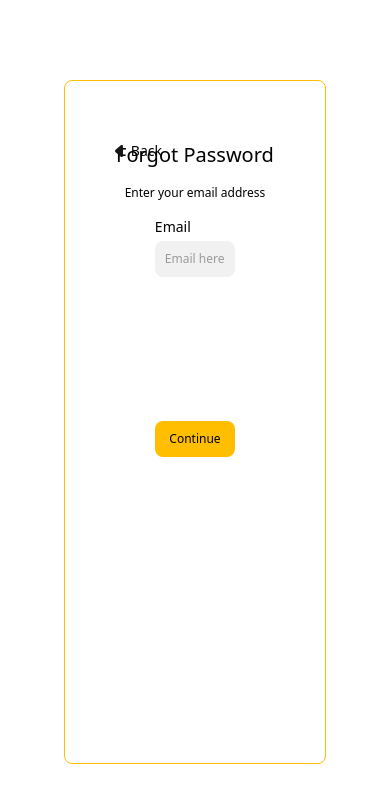
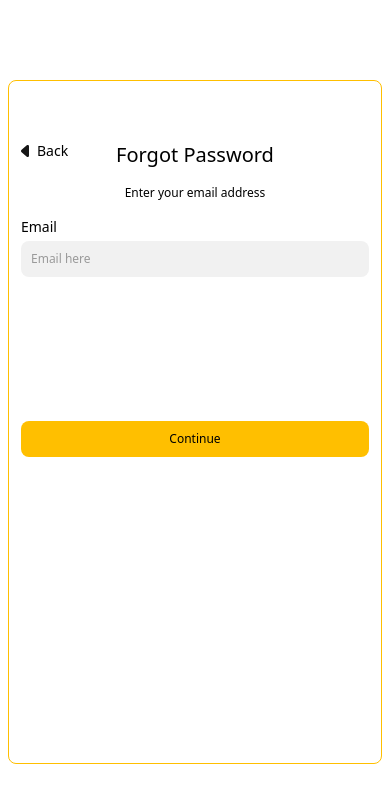
Before and after one commit to KABUKABUAPP/admin_frontend, a Next.js app: page /auth/forgot-password in a window 390 px wide. Shown: the top 802 px of the page. Built offline with nearby package versions, Linux system fonts and the light colour scheme; no server answers.

Commit message:
auth forms responsiveness fix

```diff
--- a/components/modules/auth/ForgotPasswordForm.tsx
+++ b/components/modules/auth/ForgotPasswordForm.tsx
@@ -30,7 +30,7 @@ const ForgotPasswordForm: FC<Props> = ({ handleSubmitFormSuccess }) => {
   };
 
   return (
-    <div className="mx-auto max-w-[70%] p-2 pt-14">
+    <div className="mx-auto max-w-[70%] p-2 pt-14 max-sm:max-w-full">
       <div className="relative">
         <Button
           title="Back"
@@ -50,7 +50,7 @@ const ForgotPasswordForm: FC<Props> = ({ handleSubmitFormSuccess }) => {
             </p>
           </div>
 
-          <div className="px-10">
+          <div className="px-10 max-sm:px-0">
             <div>
               <TextField
                 label="Email"
--- a/components/modules/auth/LoginForm.tsx
+++ b/components/modules/auth/LoginForm.tsx
@@ -14,7 +14,6 @@ import { useUserContext } from "@/contexts/UserContext";
 
 import { useFormik, Form, FormikProvider } from "formik";
 import { toast } from "react-toastify";
-import { useDispatch } from "react-redux";
 import Cookies from "js-cookie";
 
 const initialValues = {
@@ -65,7 +64,7 @@ const LoginForm: FC = () => {
 
 
   return (
-    <div className="w-full max-w-[70%] mx-auto py-6 px-2">
+    <div className="w-full max-w-[70%] mx-auto py-6 px-2 max-sm:max-w-full">
       <FormikProvider value={formik}>
         <div>
           <div className="relative w-8 h-8 mx-auto mb-6">
--- a/components/modules/dashboard/ActiveTripsTableBody.tsx
+++ b/components/modules/dashboard/ActiveTripsTableBody.tsx
@@ -10,7 +10,7 @@ const ActiveTripsTableBody: FC<Props> = ({ data }) => {
   return (
     <div
       className="w-full overflow-x-auto p-2  bg-[#FDFDFD]
-  scrollbar scrollbar-thin scrollbar-thumb-rounded-full scrollbar-track-rounded-full
+  scrollbar-thin scrollbar-thumb-rounded-full scrollbar-track-rounded-full
   scrollbar-thumb-gray-900 scrollbar-track-gray-300
   "
     >
--- a/layouts/AuthLayout.tsx
+++ b/layouts/AuthLayout.tsx
@@ -19,7 +19,7 @@ const AuthLayout: FC<PropsWithChildren> = ({ children }) => {
         </p>
       </section>
       <section className="flex justify-center items-center w-7/12 p-2 py-20 max-lg:w-full">
-        <div className="border-[#FFBF00] border w-full min-h-full rounded-lg max-w-[70%] p-1">
+        <div className="border-[#FFBF00] border w-full min-h-full rounded-lg max-w-[70%] p-1 max-sm:max-w-full">
           <Transition>{children}</Transition>
         </div>
       </section>
```
